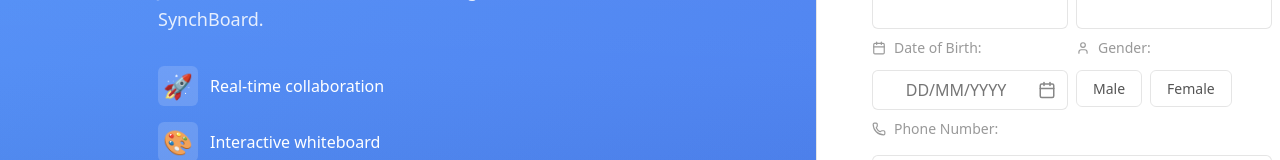
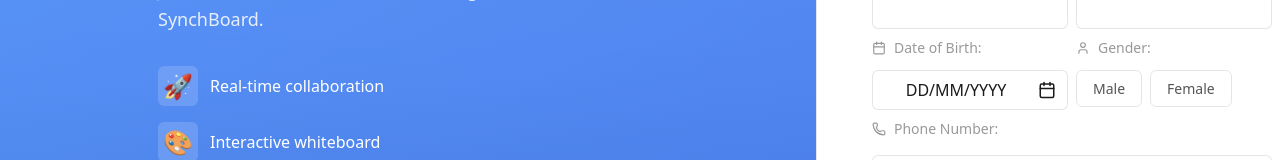
Before and after one commit to sagi-menahem/SynchBoard, a React (Vite) app in the folder frontend/: page /auth in a window 1280 px wide. Both pictures are taken after a click on the button "Register here". Shown: the part 339-499 px from the top of the page. Built offline with nearby package versions, Linux system fonts and the light colour scheme; no server answers.

Commit message:
feat: Update DatePicker styles for improved placeholder visibility and button color consistency

```diff
--- a/frontend/src/shared/ui/components/forms/DatePicker.module.scss
+++ b/frontend/src/shared/ui/components/forms/DatePicker.module.scss
@@ -42,6 +42,12 @@
   background-color: var(--glass-background);
   border-color: var(--glass-border);
 
+  // Placeholder color should match text color
+  &::placeholder {
+    color: var(--color-text-primary);
+    opacity: 1;
+  }
+
   &:disabled {
     cursor: not-allowed;
   }
@@ -56,26 +62,19 @@
   border: none;
   padding: theme.$spacing-1;
   cursor: pointer;
-  color: var(--color-text-secondary);
-  opacity: 0.7;
+  color: var(--color-text-primary);
   @include theme.smooth-transition;
   display: flex;
   align-items: center;
   justify-content: center;
 
   &:hover:not(:disabled) {
-    opacity: 1;
-    color: var(--color-text-primary);
+    opacity: 0.7;
   }
 
   &:disabled {
     cursor: not-allowed;
     opacity: 0.4;
-  }
-
-  // Invert icon in dark mode for visibility
-  body[data-theme='dark'] & {
-    filter: invert(1);
   }
 }
 
@@ -354,12 +353,6 @@
   .popover {
     background: var(--user-chosen-color, var(--glass-background));
   }
-
-  .calendarButton {
-    body[data-theme='dark'] & {
-      filter: invert(1);
-    }
-  }
 }
 
 // -----------------------------------------------------------------------------
@@ -376,12 +369,6 @@
   .popover {
     // Auth pages don't have user-chosen color, use standard glass background
     background: var(--glass-background);
-  }
-
-  .calendarButton {
-    body[data-theme='dark'] & {
-      filter: invert(1);
-    }
   }
 }
 
```
